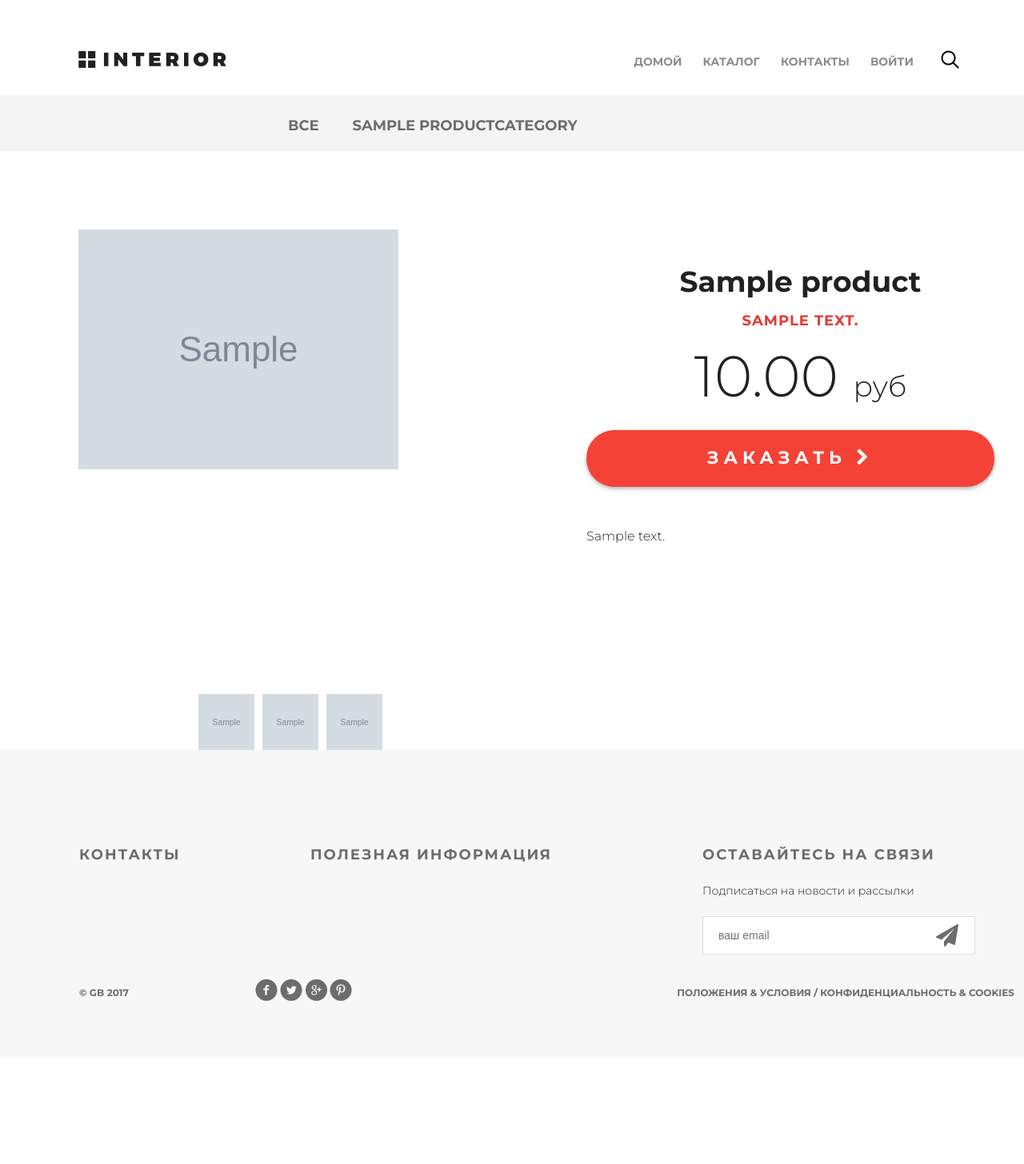
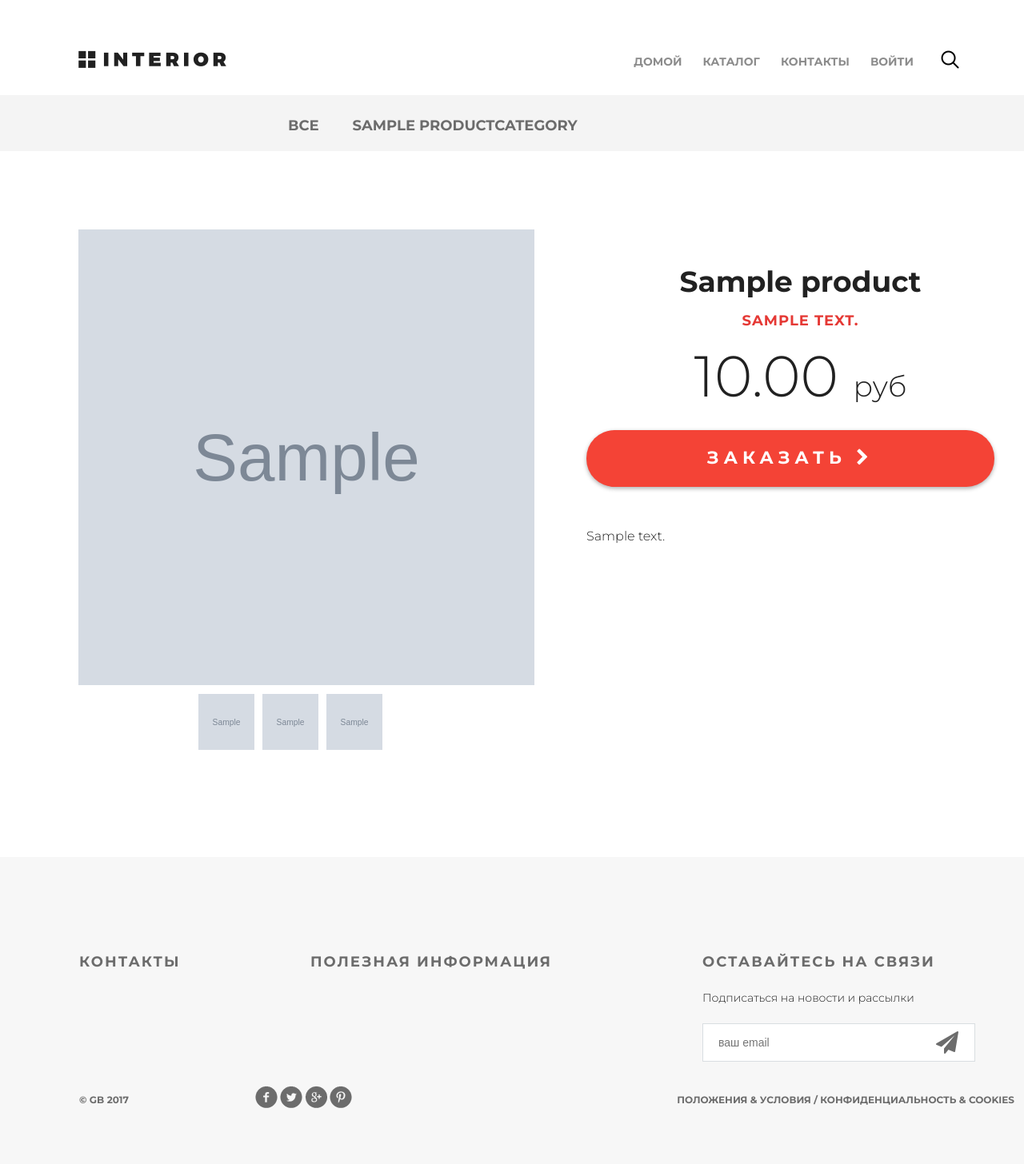
Before and after one commit to MashinaSSokom/GB_django, a Django app: page /products/category/1/detail/1 in a window 1280 px wide; the page is wider, and only the part inside the window is pictured. Shown: that part at 80% size. Before the commit the page ends 1252 px from the top of that part, so only its background shows below. Run offline with Django 3.2, Linux system fonts and the light colour scheme; tables that the repository leaves empty hold one stand-in row (values such as "Sample post"); grey boxes marked "Sample" are stand-in pictures; some libraries are stand-ins or nearby versions.

Commit message:
fix mapping for detail

```diff
--- a/app/mainapp/templates/detail.html
+++ b/app/mainapp/templates/detail.html
@@ -11,13 +11,12 @@
         <div class="details-products">
             <div class="details-slider">
                 <div class="slider-product">
-                    <img src="/media/{{ detail_product.image }}">
+                    <img src="/media/{{ detail_product.image }}" class="details__img" alt="">
                 </div>
                 <div class="slider-control">
                     {% for i in "123" %}
                         <div class="block">
-                            <a href="#"><img class="slider-product__img" src="/media/{{ detail_product.image }}"
-                                             alt="">
+                            <a href="#"><img class="slider-product__img" src="/media/{{ detail_product.image }}" alt="">
                                 <div class="text"></div>
                             </a>
                         </div>
@@ -62,5 +61,4 @@
         </div>
     {% endif %}
 
-
 {% endblock %}
--- a/app/project/static/project/style.css
+++ b/app/project/static/project/style.css
@@ -551,7 +551,7 @@ html, body {
 	background-color: #f7f7f7;
 	padding-left: 99px;
 	padding-right: 98px;
-	margin: -384px auto 0;
+	margin: -250px auto 0;
 	clear: both;
 }
 .footer form {
@@ -903,6 +903,10 @@ td:first-child {
 	width: 70px;
 	height: 70px;
 }
+.details__img{
+	width: 570px;
+	height: 570px;
+}
 .details-slider {
 	width: 570px;
 	float: left;
--- a/app/project/templates/base.html
+++ b/app/project/templates/base.html
@@ -15,9 +15,8 @@
 <div class="container">
     {% block content %}
     {% endblock %}
+</div>
 <div class="clr"></div>
-    </div>
-
 {% include 'includes/footer.html' %}
 
 </body>
```
Also changed, not shown: app/mainapp/jsons/products.json (+9 -0 lines), app/media/products_images/product-41.jpg (added). Lines whose indentation alone changed are shown as unchanged.
